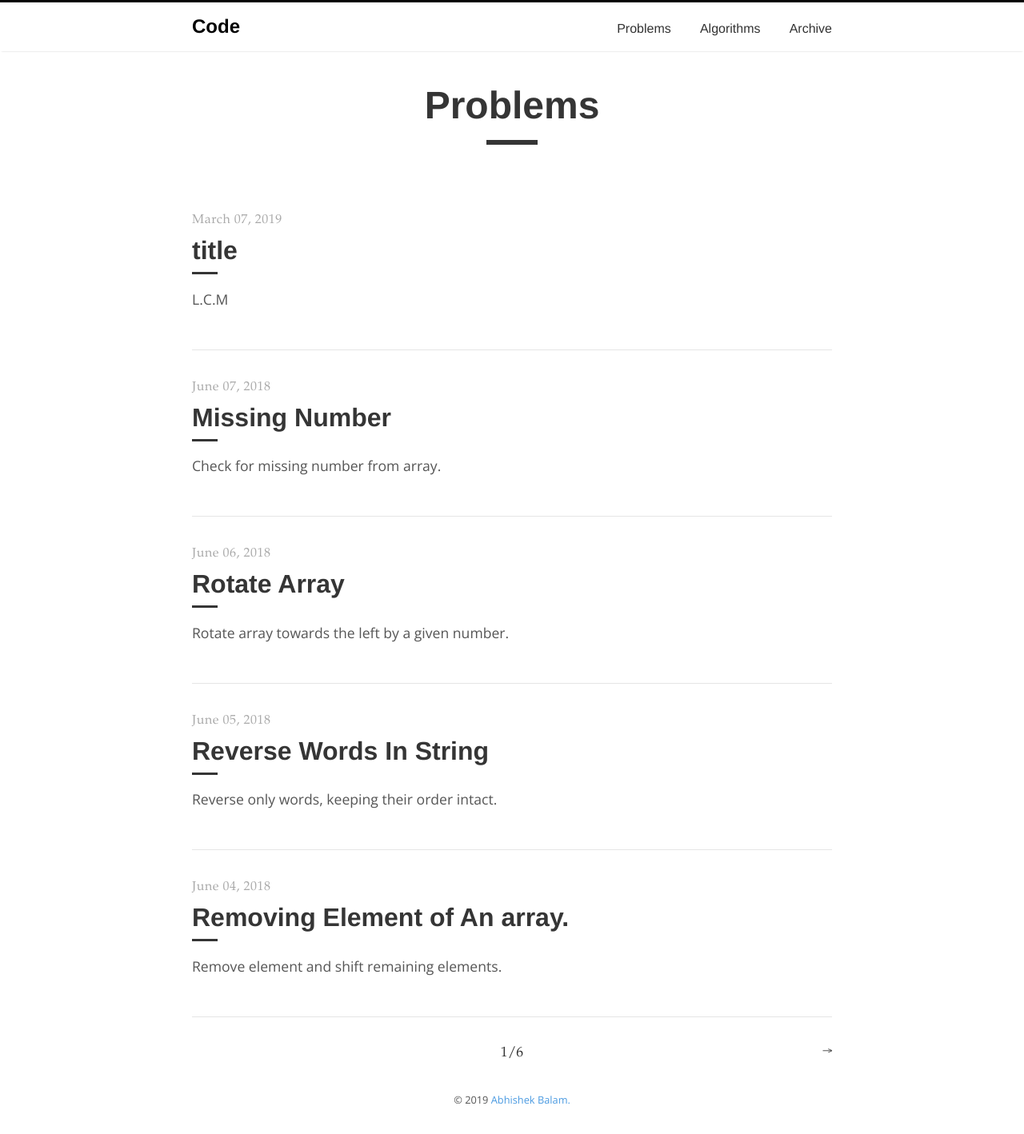
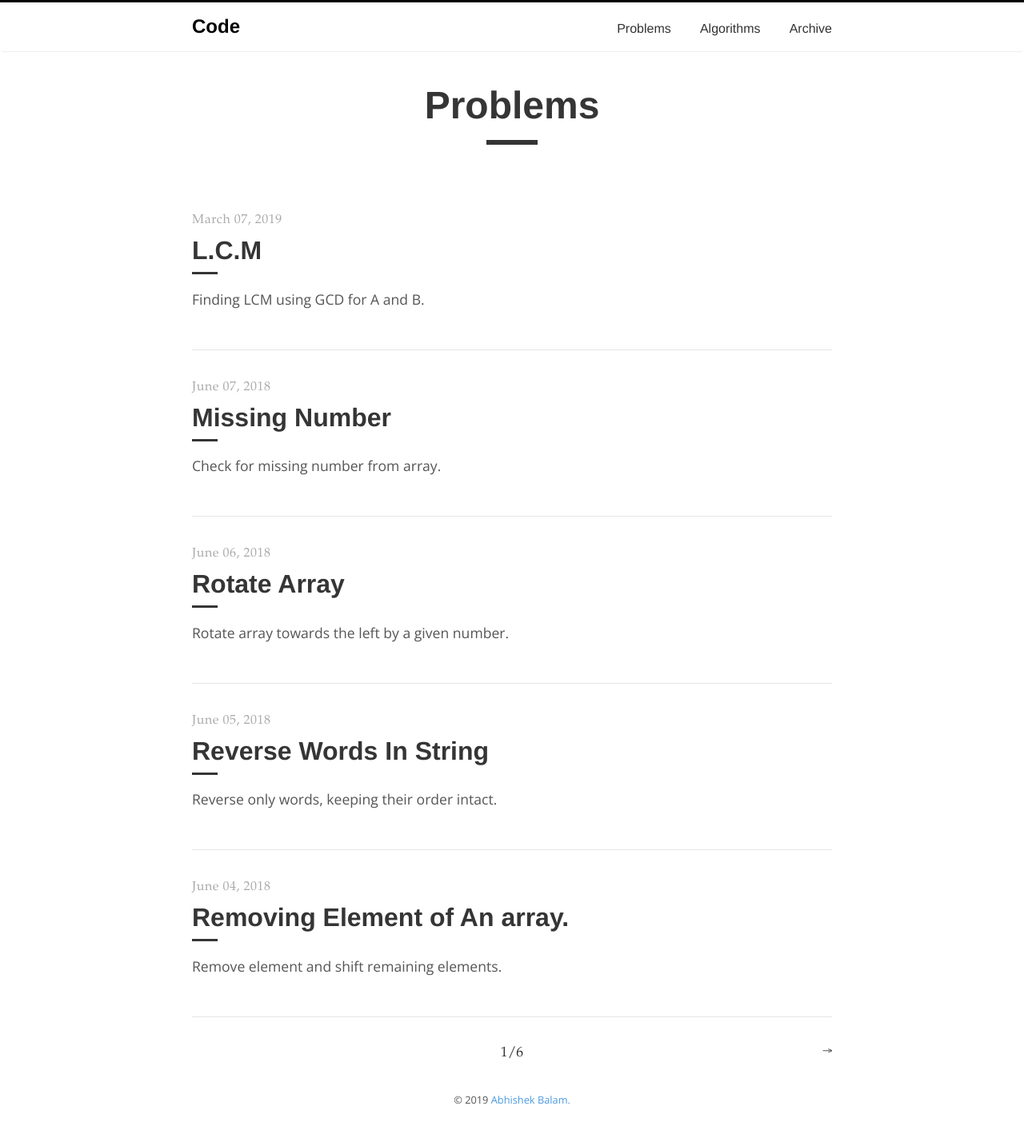
Before and after one commit to abhishekbalam-xyz/code, a Jekyll site: the page built from problems/index.html, in a window 1280 px wide. Shown: the whole page at 80% size. Built offline with Jekyll 4.4.1, drawn with Linux system fonts in a browser that asks for light colours; the list of posts is cut into pages by our own code.

Commit message:
Thu Mar  7 15:10:02 IST 2019

```diff
--- a/_posts/2019-03-07-lcm.md
+++ b/_posts/2019-03-07-lcm.md
@@ -1,7 +1,7 @@
 ---
 layout: post
-title: "title"
-subtitle: "L.C.M"
+title: "L.C.M"
+subtitle: "Finding LCM using GCD for A and B."
 
 ---
 
```
